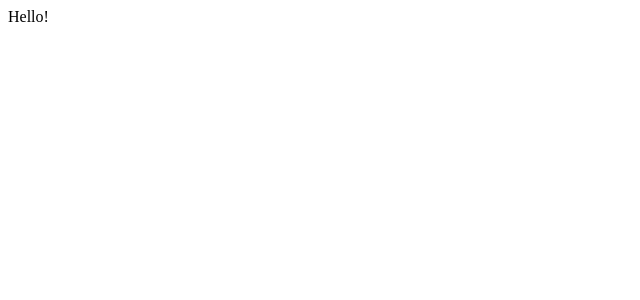
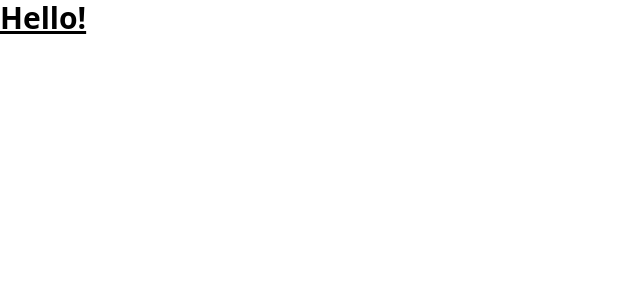
Before and after one commit to Lee-Dongwook/wanted-pre-onboarding-assignment, a React (Create React App) app in the folder client/: page / in a window 1280 px wide. Shown: the top 300 px of the page, without its empty margins (0-640 px from the left). Built offline with nearby package versions, Linux system fonts and the light colour scheme.

Commit message:
style : tailwindcss 적용

```diff
--- /dev/null
+++ b/client/postcss.config.js
@@ -0,0 +1,6 @@
+module.exports = {
+  plugins: {
+    tailwindcss: {},
+    autoprefixer: {},
+  },
+}
--- a/client/src/App.tsx
+++ b/client/src/App.tsx
@@ -1,7 +1,7 @@
 import React from "react";
 
 function App() {
-  return <div className="App">Hello!</div>;
+  return <div className="text-3xl font-bold underline">Hello!</div>;
 }
 
 export default App;
--- /dev/null
+++ b/client/src/index.css
@@ -0,0 +1,3 @@
+@tailwind base;
+@tailwind components;
+@tailwind utilities;
--- a/client/src/index.tsx
+++ b/client/src/index.tsx
@@ -1,6 +1,7 @@
 import React from "react";
 import ReactDOM from "react-dom/client";
 import App from "./App";
+import "./index.css";
 
 const root = ReactDOM.createRoot(
   document.getElementById("root") as HTMLElement
--- /dev/null
+++ b/client/tailwind.config.js
@@ -0,0 +1,8 @@
+/** @type {import('tailwindcss').Config} */
+module.exports = {
+  content: ["./src/**/*.{js,jsx,ts,tsx}"],
+  theme: {
+    extend: {},
+  },
+  plugins: [],
+}
--- /dev/null
+++ b/client/webpack.config.js
@@ -0,0 +1,11 @@
+module.exports = {
+    module: {
+        rules: [
+            {
+                test: /\.css?$/,
+                use: ['style-loader','css-loader','postcss-loader'],
+                exclude: ['/node_modules/']
+            }
+        ]
+    }
+}
```
Also changed, not shown: client/package.json (+7 -0 lines), 1 other file (tests, documents, lock files or other folders).
